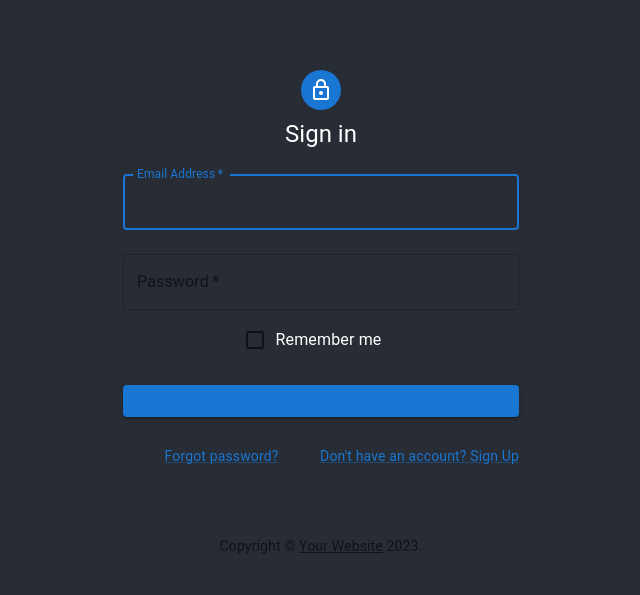
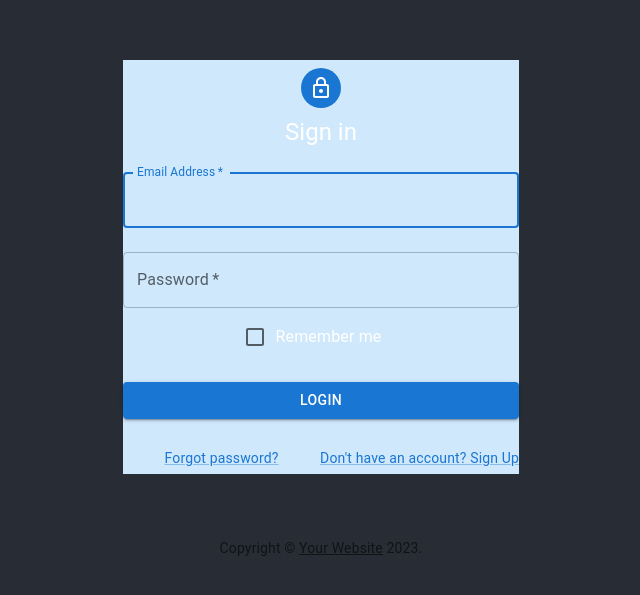
Before and after one commit to KWarner7/MOONSTAR, a React (Create React App) app in the folder front-end/moonstar/: page /login in a window 1280 px wide. Shown: the part 107-702 px from the top of the page, without its empty margins (319-959 px from the left). Built offline with nearby package versions, Linux system fonts and the light colour scheme.

Commit message:
fixed links for buttons to sign up and login

```diff
--- a/front-end/moonstar/src/Login.js
+++ b/front-end/moonstar/src/Login.js
@@ -52,6 +52,7 @@ export default function SignIn() {
             display: 'flex',
             flexDirection: 'column',
             alignItems: 'center',
+            backgroundColor: '#cfe8fc',
           }}
         >
           <Avatar sx={{ m: 1, bgcolor: 'primary.main' }}>
@@ -90,8 +91,11 @@ export default function SignIn() {
               fullWidth
               variant="contained"
               sx={{ mt: 3, mb: 2 }}
+              component={RouterLink}
+              to="/"
             >
-              <Link href="#" variant="body2" component={RouterLink} to="/HomePage">Login</Link>
+              Login
+              {/* <Link href="#" variant="body2" component={RouterLink} to="/">Login</Link> */}
             </Button>
             <Grid container>
               <Grid item xs>
--- a/front-end/moonstar/src/Signup.js
+++ b/front-end/moonstar/src/Signup.js
@@ -115,8 +115,11 @@ export default function SignUp() {
               fullWidth
               variant="contained"
               sx={{ mt: 3, mb: 2 }}
+                component={RouterLink}
+                to="/Login"
             >
-              <Link href="#" variant="body2" component={RouterLink} to="/Login">Sign Up</Link>
+                Sign Up
+              {/* <Link href="#" variant="body2" component={RouterLink} to="/Login">Sign Up</Link> */}
             </Button>
             <Grid container justifyContent="flex-end">
               <Grid item>
```
Also changed, not shown: 1 other file (tests, documents, lock files or other folders).
